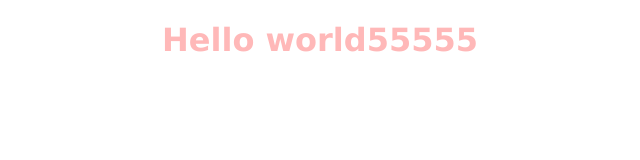
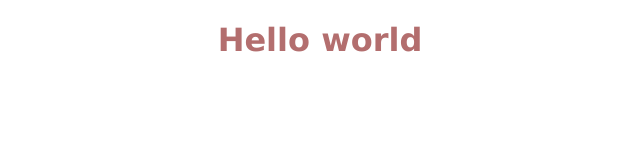
Before and after one commit to Kanyarat2007/CSI204S002, a plain HTML site: page index.html in a window 1280 px wide. Shown: the whole page, without its empty margins (320-960 px from the left). Drawn offline with Linux system fonts and the light colour scheme.

Commit message:
first commit

```diff
--- a/index.html
+++ b/index.html
@@ -7,6 +7,6 @@
     <link rel="stylesheet" href="style.css">
 </head>
 <body>
-    <h1><center>Hello world55555</center></h1>
+    <h1><center>Hello world</center></h1>
 </body>
 </html>
--- a/style.css
+++ b/style.css
@@ -1,5 +1,5 @@
 * {
     font-family: 'Lucida Sans', 'Lucida Sans Regular', 'Lucida Grande', 'Lucida Sans Unicode', Geneva, Verdana, sans-serif;
-    color: rgb(255, 184, 184);
+    color: rgb(179, 110, 110);
 
 }
```
